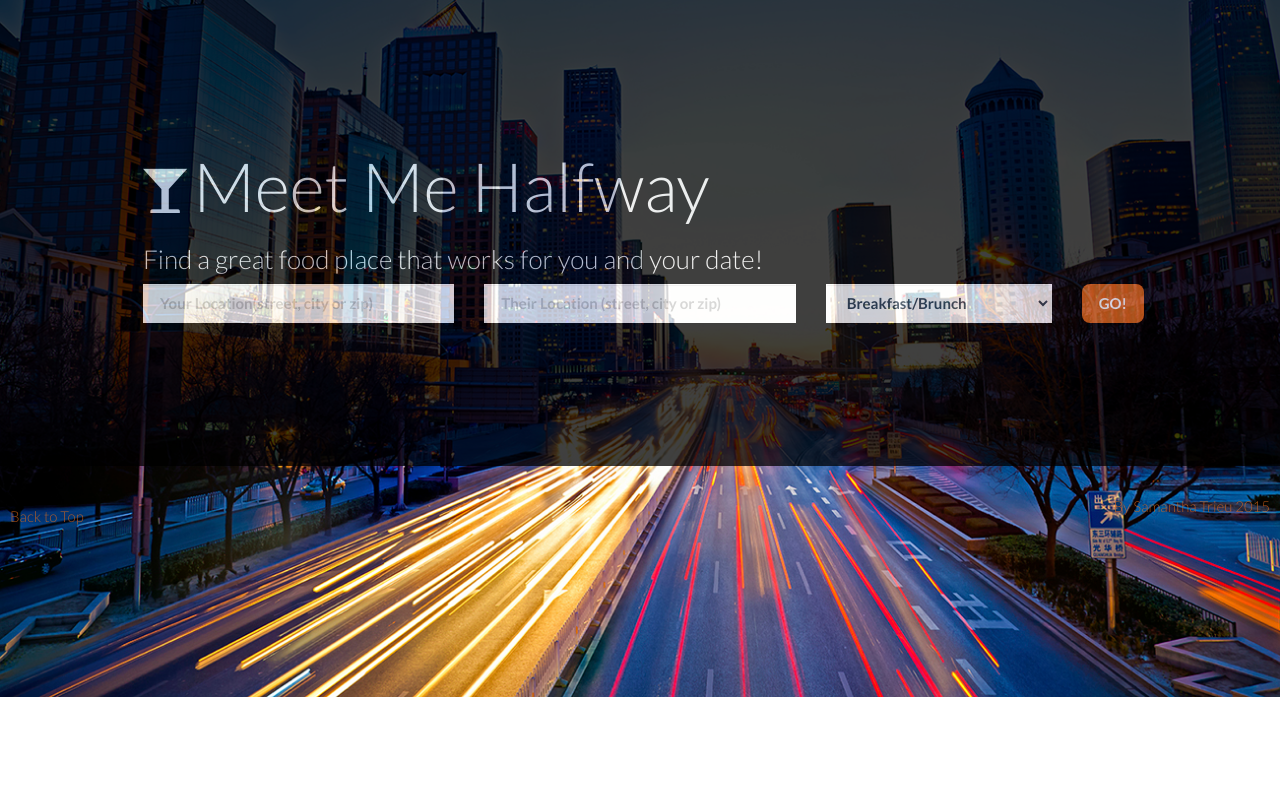
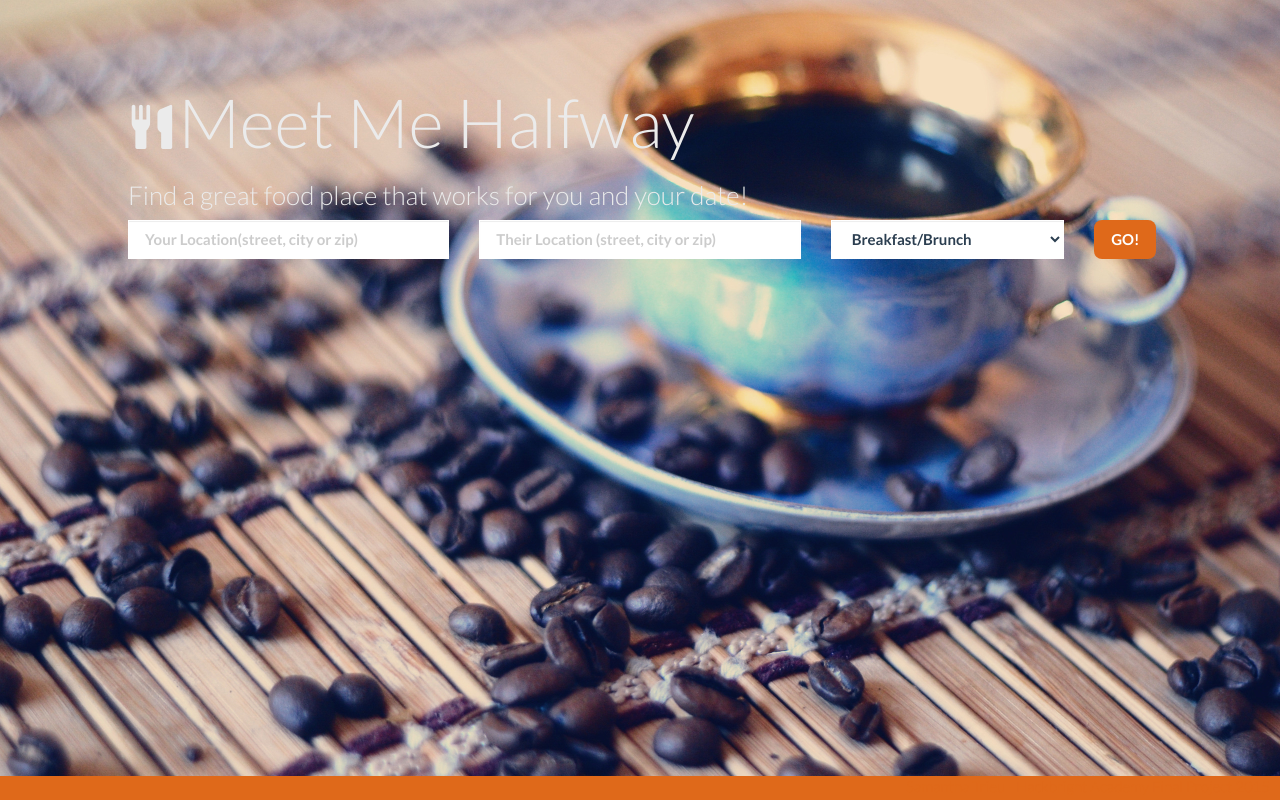
Before and after one commit to ssstrieu/CoffeeDate, a Flask app: page / in a window 1280 px wide. Run offline with Flask 2, Linux system fonts and the light colour scheme; parts of the project's set-up code (start-up, migrations or seed data) failed here and were passed over; some libraries are stand-ins or nearby versions.

Commit message:
applying style changes to master

```diff
--- a/maps.py
+++ b/maps.py
@@ -1,6 +1,6 @@
 import requests
-
-API_KEY='AIzaSyAPyQ4vH8xfcrDI5lQ1DiTkaMvL-LP8_KU'
+from secret import *
+API_KEY=yelpSecret
 def get_longlat(place):
     url='https://maps.googleapis.com/maps/api/geocode/json?'
     url+='address={}&key={}'.format(place,API_KEY)
--- a/static/css/style2.css
+++ b/static/css/style2.css
@@ -1,15 +1,22 @@
+html {
+  background: url(../img/coffee.jpg) no-repeat center center fixed;
+  -webkit-background-size: cover;
+  -moz-background-size: cover;
+  -o-background-size: cover;
+  background-size: cover;
+}
+
 body{
+	background: none;
 	min-width: 300px;
-	background: url('../img/city2.jpg');
-	background-size: 100%;
-	background-repeat: no-repeat;
-	opacity:.75;
-	background-attachment:fixed;
 
 }
-.jumbotron.city{
-	background: #000;
-	padding: 10%;
+
+
+.jumbotron{
+	padding: 5% 10%;
+	background: none;
+	/* opacity:.6; */
 
 }
 
@@ -32,14 +39,11 @@
 	margin-left:6px;
 }
 
-.sidebar{
-	/*border: 4px solid red;
-	padding: 1%;*/
-
-}
 
 .sidebar-head{
 	margin: 0 0 10px 0;
+	text-shadow: 1px 1px 1px #2b3e50;
+
 
 }
 #map-canvas{
@@ -73,9 +77,9 @@
 
 }
 .bizAddress{
-	font-size: 80%;
+	font-size: 100%;
 	font-style: italic;
-	color:#DF691A;
+	color:#fff;
 }
 
 .bizAddress a{
@@ -102,9 +106,15 @@
 	visibility: hidden;
 }
 
-footer{
-	position: relative;
 
+footer {
+   position:fixed;
+   left:0px;
+   bottom:0px;
+   height:24px;
+   width:100%;
+   color:#fff;
+   background:#DF691A;
 }
 
 .left {
@@ -117,6 +127,14 @@
 	right:10px;
 
 
+}
+
+.list-group-item .bizName{
+	color:#fff;
+	text-decoration: underline;
+}
+#footerSig{
+	color:#fff;
 }
 
 /* ----------- PHONE: Galaxy S4 ----------- */
--- a/templates/index.html
+++ b/templates/index.html
@@ -7,27 +7,6 @@
     <link href="../static/css/style2.css" rel="stylesheet">
     <link rel="icon" type="image/png" href="../static/img/coffee1.ico">
     <meta name="viewport" content="width=device-width, initial-scale=1, maximum-scale=1" />
-<!--            <nav class="navbar navbar-default" style='margin:0;'>
-                <div class="container-fluid">
-                  <div class="navbar-header">
-                    <button type="button" class="navbar-toggle collapsed" data-toggle="collapse" data-target="#bs-example-navbar-collapse-1">
-                      <span class="sr-only">Toggle navigation</span>
-                      <span class="icon-bar"></span>
-                      <span class="icon-bar"></span>
-                      <span class="icon-bar"></span>
-                    </button>
-                    <a class="navbar-brand" href="#">Home</a>
-                  </div>
-
-                  <div class="collapse navbar-collapse" id="bs-example-navbar-collapse-1">
-                    <ul class="nav navbar-nav">
-                      <li class=""><a href="#">About <span class="sr-only">(current)</span></a></li>
-                      <li><a href="#">Share</a></li>
-                    </ul>
-                  </div>
-                </div>
-              </nav> -->
-
 
 </head>
 <a name='toTop'></a>
@@ -41,13 +20,10 @@
     </div>
 
 {% endif %}
+    <div class='main'>
+    <div class='jumbotron city'>
 
-    <div class='jumbotron city'>
-        <!--  github ribbon
-        <a href="https://github.com/ssstrieu"><img style="position: absolute; top: 0; right: 0; border: 0;" src="https://camo.githubusercontent.com/52760788cde945287fbb584134c4cbc2bc36f904/68747470733a2f2f73332e616d617a6f6e6177732e636f6d2f6769746875622f726962626f6e732f666f726b6d655f72696768745f77686974655f6666666666662e706e67" alt="Fork me on GitHub" data-canonical-src="https://s3.amazonaws.com/github/ribbons/forkme_right_white_ffffff.png"></a> -->
-
-        <div class="container">
-        <h1 class='textStroke'><small><span class='glyphicon glyphicon-glass spacerR'></span></small>Meet Me Halfway </h1>
+        <h1 class='textStroke'><small><span class='glyphicon glyphicon-cutlery spacerR'></span></small>Meet Me Halfway </h1>
         <h3 class='textStroke'>Find a great food place that works for you and your date!  </h3>
 
 <!-- location form input-group-->
@@ -76,8 +52,9 @@
           </div>
 
         </form><!-- /input-group -->
-      </div><!-- /container -->
+
     </div><!-- /jumbotron -->
+    </div><!--/main-->
 
     <!--map container- hidden with .hide class until location submitted -->
     <a name='bottom'></a>
@@ -184,6 +161,5 @@
 </body>
 
 <footer>
-    <span class='left'><a href='#toTop'>Back to Top</a></span>
-    <span class='right'><a href='http://www.github.com/ssstrieu'>By Samantha Trieu 2015</a></span>
+    <span class='right' id='footerSig'><a href='http://www.github.com/ssstrieu'>Samantha Trieu - Hackbright Academy Final Project 2015</a></span>
 </footer>
```
Also changed, not shown: app.py (+1 -31 lines).
